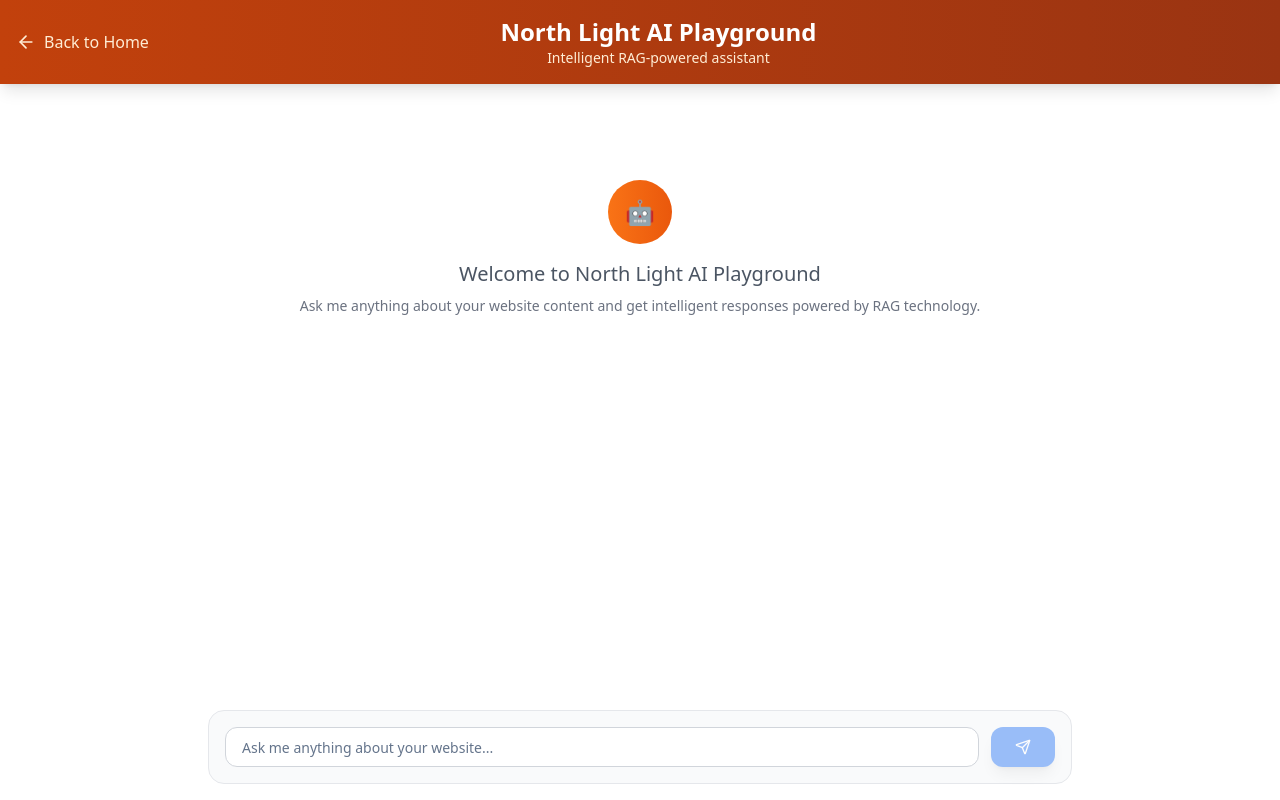
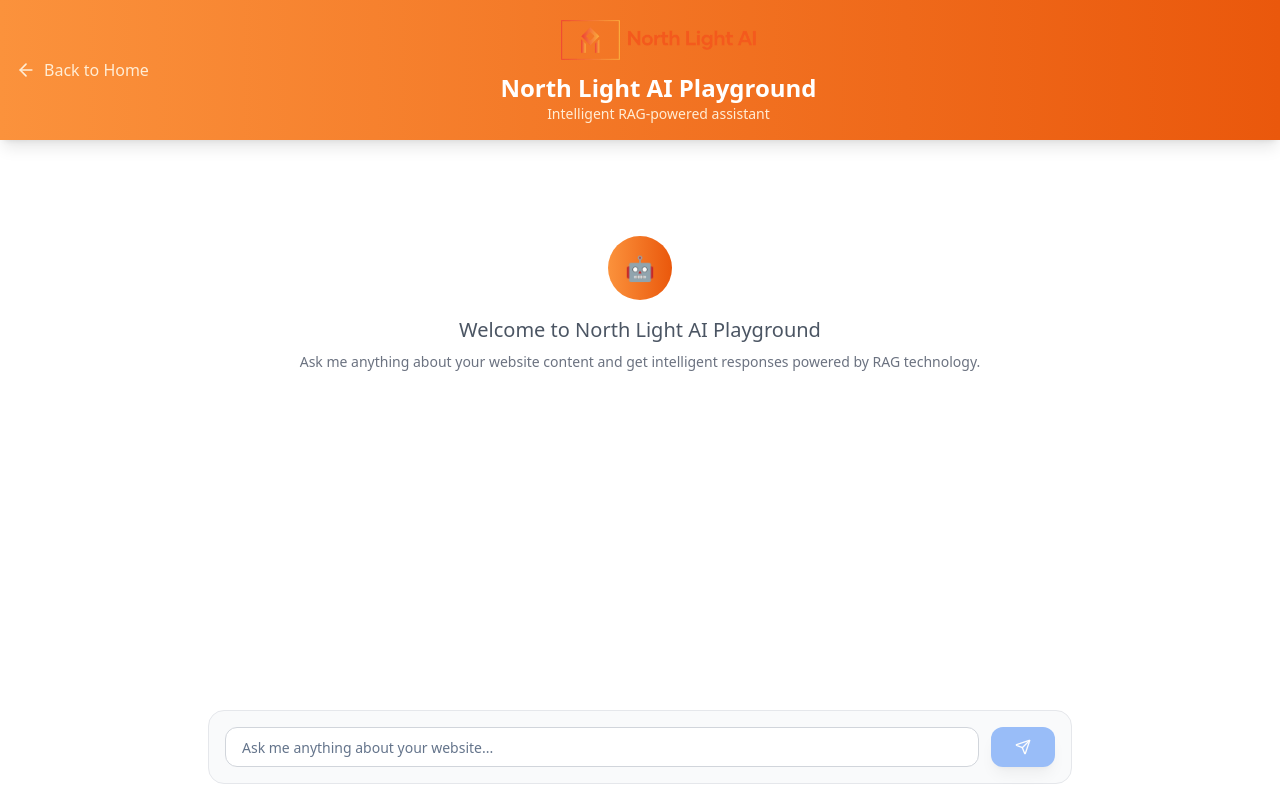
Before and after one commit to Northlight-ai/sparky-north-whispers, a React (Vite) app: page /playground in a window 1280 px wide. Built offline with nearby package versions, Linux system fonts and the light colour scheme.

Commit message:
Fix: Playground page styling and branding
Adjusts the Playground page header to a lighter orange gradient, incorporates the NLAI.png logo, updates the page tab title, and sets the favicon.

```diff
--- a/index.html
+++ b/index.html
@@ -1,14 +1,16 @@
+
 <!DOCTYPE html>
 <html lang="en">
   <head>
     <meta charset="UTF-8" />
     <meta name="viewport" content="width=device-width, initial-scale=1.0" />
-    <title>sparky-north-whispers</title>
-    <meta name="description" content="Lovable Generated Project" />
-    <meta name="author" content="Lovable" />
+    <title>North Light AI Chatbot</title>
+    <meta name="description" content="North Light AI Chatbot - Intelligent RAG-powered assistant" />
+    <meta name="author" content="North Light AI" />
+    <link rel="icon" href="/lovable-uploads/f1566d21-1bb7-483d-bb63-48a42322f2f8.png" type="image/png">
 
-    <meta property="og:title" content="sparky-north-whispers" />
-    <meta property="og:description" content="Lovable Generated Project" />
+    <meta property="og:title" content="North Light AI Chatbot" />
+    <meta property="og:description" content="North Light AI Chatbot - Intelligent RAG-powered assistant" />
     <meta property="og:type" content="website" />
     <meta property="og:image" content="https://lovable.dev/opengraph-image-p98pqg.png" />
 
--- a/src/pages/Playground.tsx
+++ b/src/pages/Playground.tsx
@@ -115,7 +115,7 @@ const Playground = () => {
   return (
     <div className="min-h-screen bg-white flex flex-col">
       {/* Header */}
-      <div className="bg-gradient-to-r from-orange-700 to-orange-800 p-4 shadow-lg">
+      <div className="bg-gradient-to-r from-orange-400 to-orange-600 p-4 shadow-lg">
         <div className="max-w-7xl mx-auto flex items-center justify-between">
           <button
             onClick={() => navigate('/')}
@@ -124,7 +124,12 @@ const Playground = () => {
             <ArrowLeft size={20} />
             Back to Home
           </button>
-          <div className="text-center">
+          <div className="text-center flex flex-col items-center">
+            <img
+              src="/lovable-uploads/023abf7f-c0b5-4134-9f38-7e5fd5bfdc3f.png"
+              alt="North Light AI"
+              className="h-12 w-auto mb-2"
+            />
             <h1 className="text-2xl font-bold text-white">North Light AI Playground</h1>
             <p className="text-orange-100 text-sm">Intelligent RAG-powered assistant</p>
           </div>
@@ -138,7 +143,7 @@ const Playground = () => {
         <div className="flex-1 overflow-y-auto space-y-4 mb-4 max-h-[calc(100vh-200px)]">
           {messages.length === 0 && (
             <div className="text-center text-gray-600 mt-20">
-              <div className="w-16 h-16 bg-gradient-to-r from-orange-500 to-orange-600 rounded-full flex items-center justify-center mx-auto mb-4">
+              <div className="w-16 h-16 bg-gradient-to-r from-orange-400 to-orange-600 rounded-full flex items-center justify-center mx-auto mb-4">
                 <span className="text-2xl">🤖</span>
               </div>
               <p className="text-xl font-medium mb-2">Welcome to North Light AI Playground</p>
```
Also changed, not shown: public/lovable-uploads/023abf7f-c0b5-4134-9f38-7e5fd5bfdc3f.png (added), public/lovable-uploads/f1566d21-1bb7-483d-bb63-48a42322f2f8.png (added).
